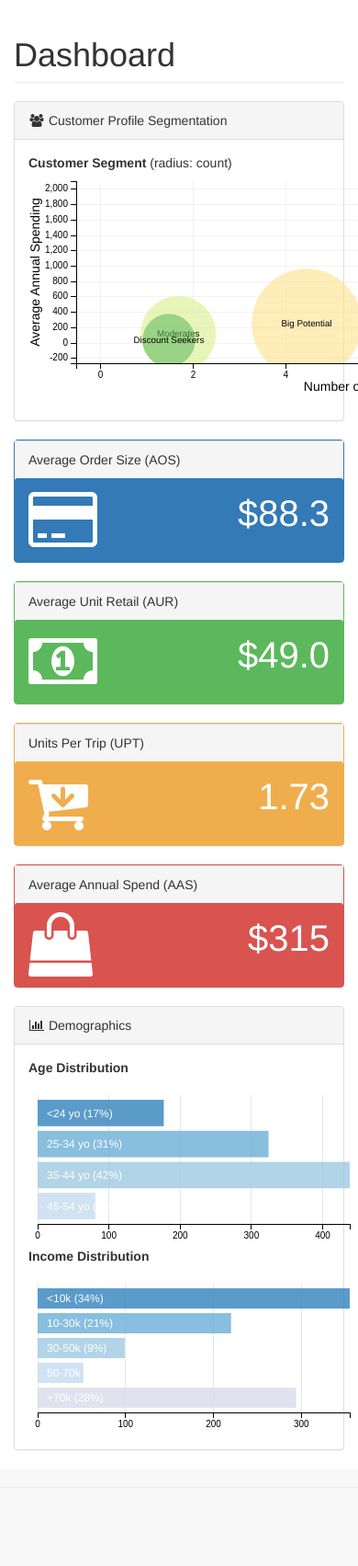
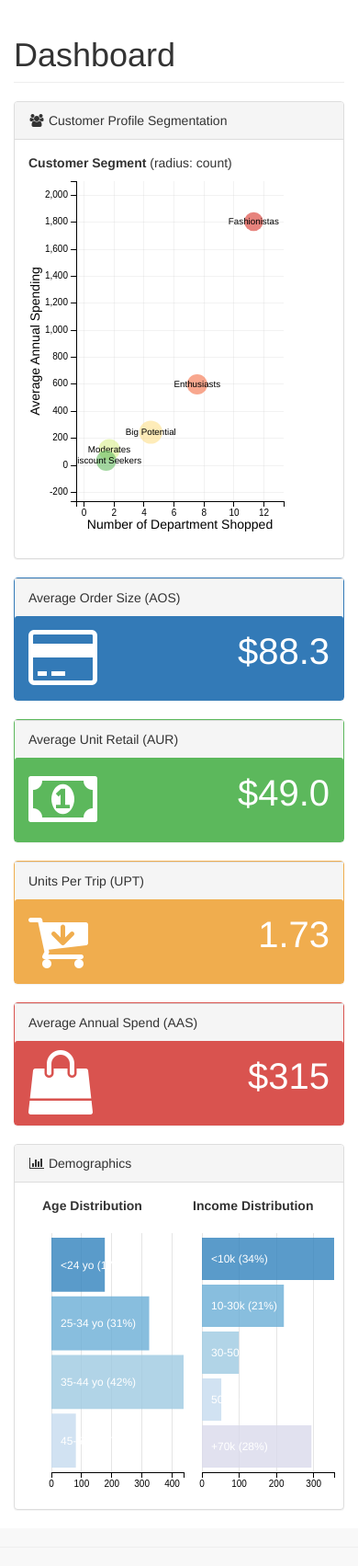
Before and after one commit to StephTruong/Project_Ingadata, a Python web app: template dev/app/templates/dashboard/index.html in a window 390 px wide; the page is wider, and only the part inside the window is pictured. Shown: the part 101-1804 px from the top of that part at 92% size. Before the commit the page ends 1678 px from the top of that part, so only its background shows below. Run offline with Jinja, Linux system fonts and the light colour scheme; the template is opened without the code that fills it, so the values that code supplies are empty.

Commit message:
responsive dc charts

```diff
--- a/dev/app/static/css/customerSegment.css
+++ b/dev/app/static/css/customerSegment.css
@@ -7,3 +7,19 @@
 .panel-blue numberbox-title  {
     color: #5cb85c;
 }
+
+#category-bubble-chart  {
+width:100%;
+min-height: 400px;
+}
+
+
+#age-distribution-chart {
+width:50%;
+min-height: 300px;
+}
+
+#income-distribution-chart  {
+width:50%;
+min-height: 300px;
+}
--- a/dev/app/static/js/customerSegment.js
+++ b/dev/app/static/js/customerSegment.js
@@ -16,6 +16,11 @@
 var boxAAS    = dc.numberDisplay("#number-AAS");
 var ageDistributionChart = dc.rowChart('#age-distribution-chart');
 var incomeDistributionChart = dc.rowChart('#income-distribution-chart');
+
+//We set some variables for autoscaling dc charts.
+var bubbleChartWidth= document.getElementById('category-bubble-chart').offsetWidth;
+var ageDistributionChartWidth= document.getElementById('age-distribution-chart').offsetWidth;
+var incomeDistributionChartWidth= document.getElementById('income-distribution-chart').offsetWidth;
 
 d3.csv('/static/BWFakeData.csv', function (data) {
     // Since its a csv file we need to format the data a bit.
@@ -209,12 +214,11 @@
 
 //Chart plotting
 
-
     categoryBubbleChart /* dc.bubbleChart('#category-bubble-chart', 'chartGroup') */
         // (_optional_) define chart width, `default = 200`
-        .width(800)
+        .width(bubbleChartWidth)
         // (_optional_) define chart height, `default = 200`
-        .height(250)
+        // .height(bubbleChartHeight)
         // (_optional_) define chart transition duration, `default = 750`
         .transitionDuration(1500)
         .margins({top: 10, right: 50, bottom: 30, left: 40})
@@ -318,8 +322,7 @@
 // age distribution
 
  ageDistributionChart /* dc.rowChart('#day-of-week-chart', 'chartGroup') */
-        .width(360)
-        .height(180)
+        .width(ageDistributionChartWidth)
         .margins({top: 20, left: 10, right: 10, bottom: 20})
         .group(distByAgeGroup)
         .dimension(ageDim)
@@ -344,8 +347,7 @@
         .xAxis().ticks(5);
 
     incomeDistributionChart
-        .width(360)
-        .height(180)
+        .width(incomeDistributionChartWidth)
         .margins({top: 20, left: 10, right: 10, bottom: 20})
         .group(distByIncomeGroup)
         .dimension(incomeDim)
@@ -372,3 +374,20 @@
     //simply call `.renderAll()` to render all charts on the page
     dc.renderAll();
 });
+
+window.onresize = function(event) {
+  var newBubbleWidth = document.getElementById('category-bubble-chart').offsetWidth;
+  var newAgeWidth = document.getElementById('age-distribution-chart').offsetWidth;
+  var newIncomeWidth = document.getElementById('income-distribution-chart').offsetWidth;
+
+  categoryBubbleChart.width(newBubbleWidth).transitionDuration(0);
+  ageDistributionChart.width(newAgeWidth).transitionDuration(0);
+  incomeDistributionChart.width(newIncomeWidth).transitionDuration(0);
+
+
+  dc.renderAll();
+  categoryBubbleChart.transitionDuration(750);
+  ageDistributionChart.transitionDuration(750);
+  incomeDistributionChart.transitionDuration(750);
+
+};
--- a/dev/app/templates/dashboard/index.html
+++ b/dev/app/templates/dashboard/index.html
@@ -30,7 +30,7 @@
                      </div>
                      <!-- /.panel-heading -->
                      <div class="panel-body">
-                        <div id="category-bubble-chart" class="dc-chart">
+                        <div id="category-bubble-chart" >
                            <strong>Customer Segment</strong> (radius: count)
                            <a class="reset" href="javascript:categoryBubbleChart.filterAll();dc.redrawAll();"
                               style="display: none;">reset</a>
@@ -154,21 +154,21 @@
                      </div>
                      <!-- /.panel-heading -->
                      <div class="panel-body">
-                        <div id="age-distribution-chart" class="dc-chart">
+                        <div id="age-distribution-chart" class="dc-chart col-lg-6">
                            <strong>Age Distribution</strong>
                            <a class="reset" href="javascript:ageDistributionChart.filterAll();dc.redrawAll();"
                               style="display: none;">reset</a>
-                                                      <div class="clearfix"></div>
+                                                     <div class="clearfix"></div>
 
                         </div>
-                        <div id="income-distribution-chart" class="dc-chart">
+                        <div id="income-distribution-chart" class="dc-chart col-lg-6">
                            <strong>Income Distribution</strong>
                            <a class="reset" href="javascript:incomeDistributionChart.filterAll();dc.redrawAll();"
                               style="display: none;">reset</a>
-                                                      <div class="clearfix"></div>
+
+                        <div class="clearfix"></div>
 
                         </div>
-
                      </div>
                      <!-- /.panel-body -->
                   </div>
```
